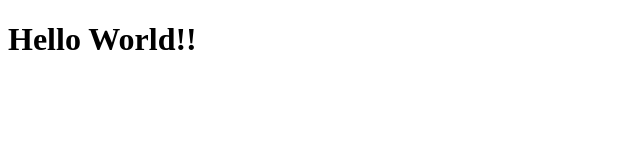
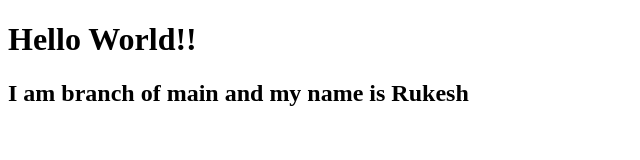
Before and after one commit to iamrukeshduwal/NewRukesh, a plain HTML site: page index.html in a window 1280 px wide. Shown: the whole page, without its empty margins (0-640 px from the left). Drawn offline with Linux system fonts and the light colour scheme.

Commit message:
rukesh branch first commit

```diff
--- a/index.html
+++ b/index.html
@@ -8,5 +8,6 @@
 </head>
 <body>
     <h1>Hello World!!</h1>
+    <h2>I am branch of main and my name is Rukesh</h2>
 </body>
 </html>
```
